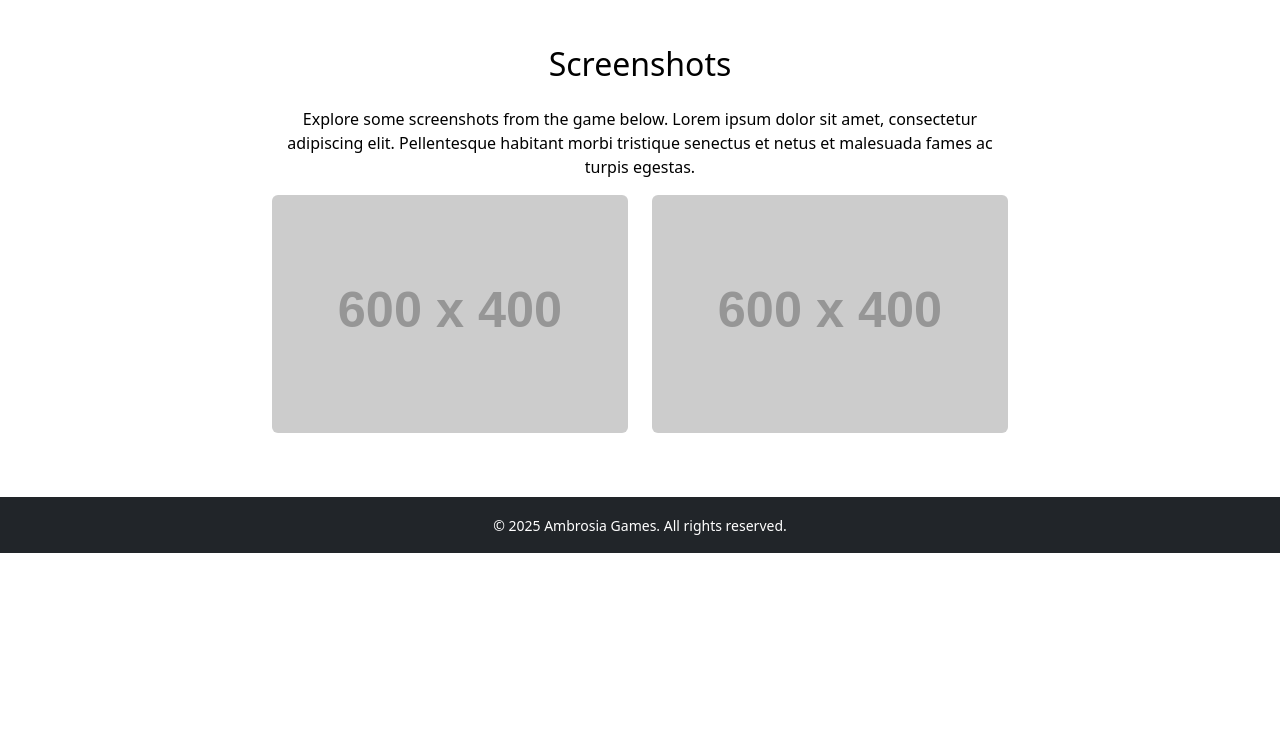
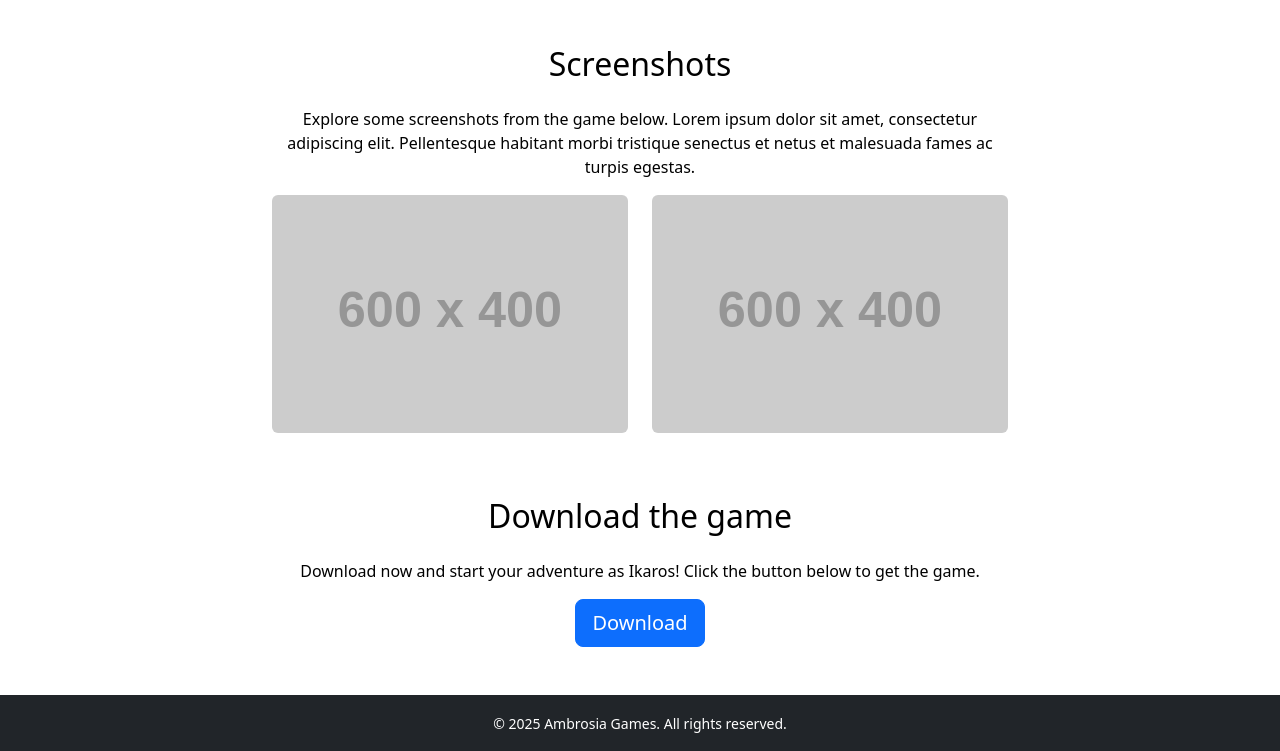
Before and after one commit to Ivalpe/Project2, a plain HTML site: page Web/index.html in a window 1280 px wide. Shown: the part 1492-2243 px from the top of the page. Before the commit the page ends 2045 px from the top, so only its background shows below. Drawn offline with nearby package versions, Linux system fonts and the light colour scheme; placeholder pictures from the web are drawn by us.

Commit message:
Page poster and download button

```diff
--- a/Web/index.html
+++ b/Web/index.html
@@ -40,6 +40,9 @@
                     <li class="nav-item">
                         <a class="nav-link text-white menu-screenshots" href="#screenshots">Screenshots</a>
                     </li>
+                    <li class="nav-item">
+                        <a class="nav-link text-white menu-download" href="#download">Download</a>
+                    </li>
                 </ul>
             </div>
         </div>
@@ -56,7 +59,7 @@
         </div>
         <div class="carousel-inner">
             <div class="carousel-item active">
-                <img src="https://placehold.co/2560x1080/green/white" class="d-block w-100" alt="...">
+                <img src="Img/TROI__WEB_Poster2.png" class="d-block w-100" alt="...">
             </div>
             <div class="carousel-item">
                 <img src="https://placehold.co/2560x1080/black/white" class="d-block w-100" alt="...">
@@ -139,6 +142,21 @@
             </div>
         </div>
     </div>
+
+    <!-- Download Section -->
+    <div id="download" class="container my-5">
+        <div class="row justify-content-center">
+            <div class="col-lg-8">
+                <h2 class="text-center text-black mb-4">Download the game</h2>
+                <p class="text-black text-center">
+                     Download now and start your adventure as Ikaros! Click the button below to get the game.
+                </p>
+                <div class="text-center">
+                    <a href="https://github.com/Ivalpe/Project2/releases/tag/Gold" class="btn btn-primary btn-lg" download>Download</a>
+                </div>
+            </div>
+        </div>
+    </div>
 </body>
 
 <footer class="bg-dark text-white text-center py-3 mt-5">
```
Also changed, not shown: Web/Img/TROI__WEB_Poster2.png (added).
